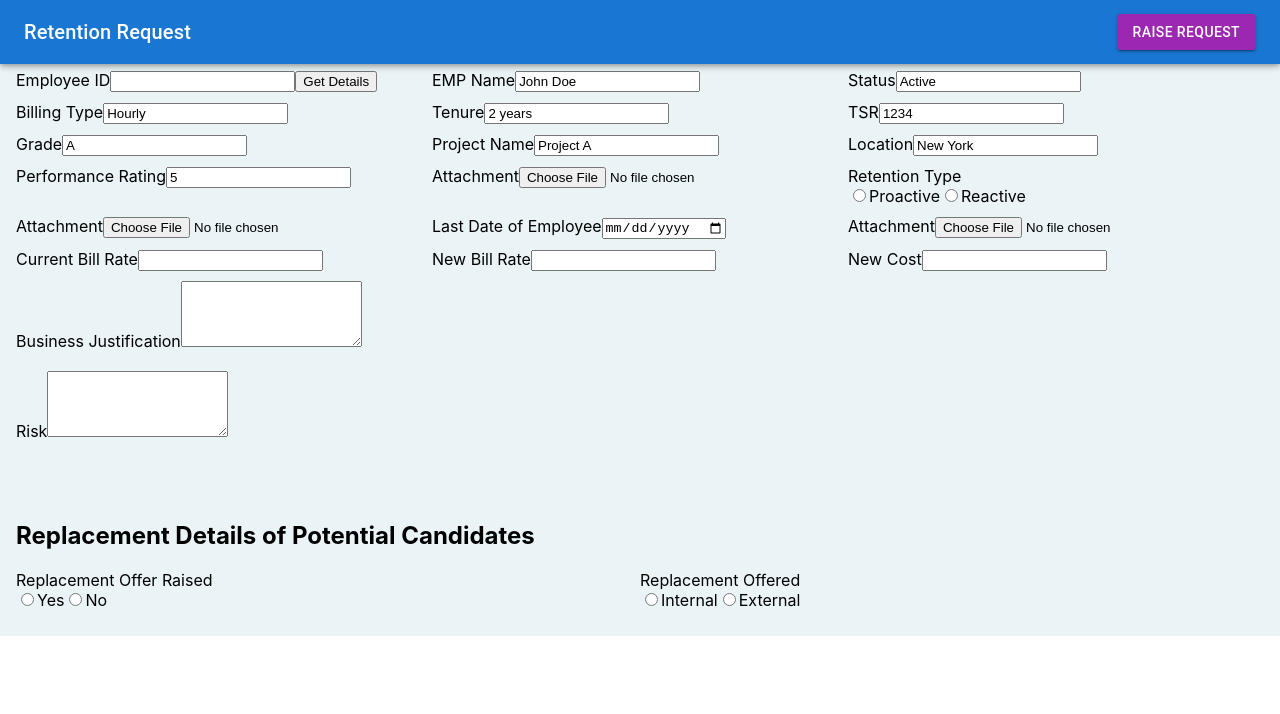
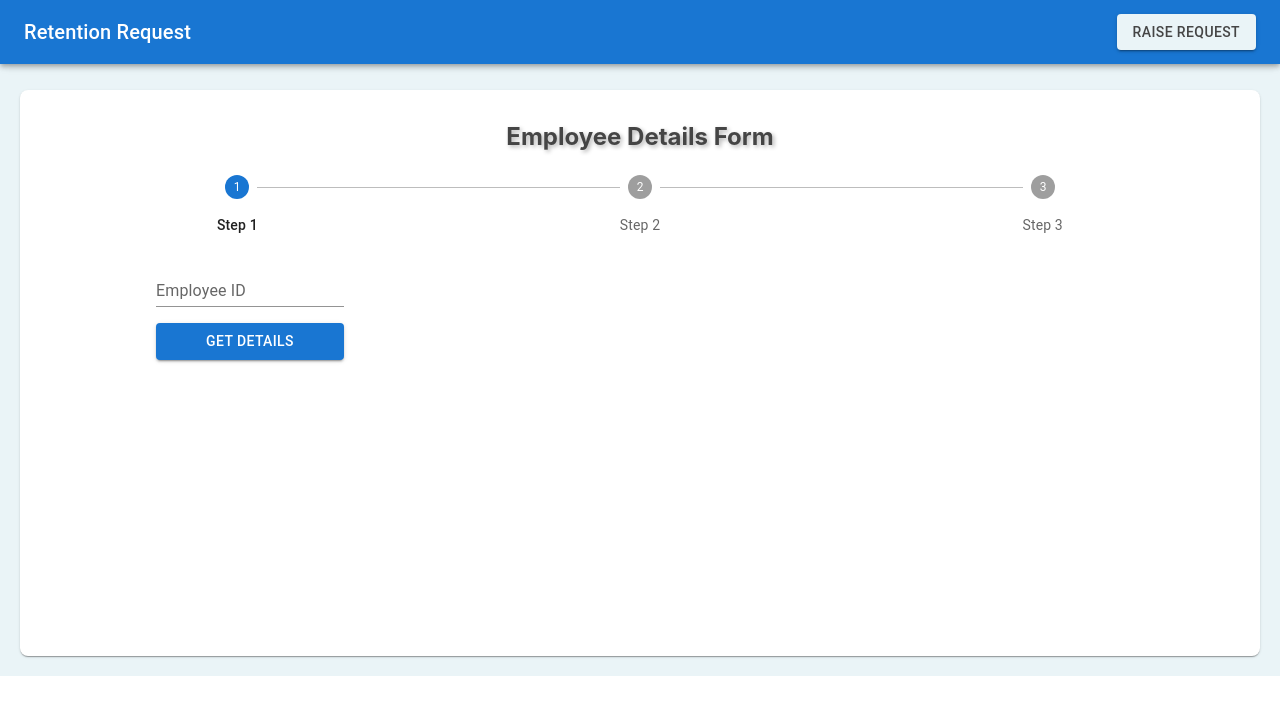
Before and after one commit to SandhyaP-Hexaware/retension_application, a React (Create React App) app: page /RetentionForm in a window 1280 px wide. Shown: the top 714 px of the page. Built offline with nearby package versions, Linux system fonts and the light colour scheme.

Commit message:
update retention form

```diff
--- a/package.json
+++ b/package.json
@@ -6,7 +6,8 @@
     "@emotion/react": "^11.11.1",
     "@emotion/styled": "^11.11.0",
     "@mui/icons-material": "^5.14.0",
-    "@mui/material": "^5.13.5",
+    "@mui/material": "^5.14.0",
+    "@mui/styles": "^5.14.0",
     "@testing-library/jest-dom": "^5.16.5",
     "@testing-library/react": "^13.4.0",
     "@testing-library/user-event": "^13.5.0",
--- a/src/App.js
+++ b/src/App.js
@@ -27,7 +27,7 @@ function App() {
     <AppBar position="fixed" color="primary" sx={{ paddingLeft: 0, paddingRight: 0 }}>
   <Toolbar>
     <Typography variant="h6">Retention Request</Typography>
-    <Button variant="contained" color="secondary" style={{ marginLeft: 'auto' }}>
+    <Button variant="contained" style={{ marginLeft: 'auto', backgroundColor: '#eaf4f7', color: '#454545' }}>
       Raise Request
     </Button>
   </Toolbar>
--- a/src/components/RetentionForm.js
+++ b/src/components/RetentionForm.js
@@ -1,188 +1,298 @@
-import React from 'react';
-import { styled, createTheme, ThemeProvider } from '@mui/material/styles';
-import {
-  Grid,
-  Typography,
-  TextField,
-  Select,
-  MenuItem,
-  Button,
-  Table,
-  TableContainer,
-  TableHead,
-  TableRow,
-  TableCell,
-  TableBody,
-  Paper,
-  AppBar,
-  Toolbar,
-} from '@mui/material';
+import React, { useState } from "react"
+import { styled, createTheme, ThemeProvider } from "@mui/material/styles"
+import { Grid, TextField, RadioGroup, FormControlLabel, Radio, Card, Button, Stepper, Step, StepLabel } from "@mui/material"
+import {data }from "../data";
 
-const theme = createTheme();
+const theme = createTheme({
+  // Your theme configuration
+})
 
-const RootContainer = styled('div')({
-  backgroundColor: '#eaf4f7',
-  padding: '16px',
-  paddingTop: '70px', // Added top padding to offset the app bar
-});
+const RootContainer = styled("div")({
+  backgroundColor: "#eaf4f7",
+  padding: "20px",
+  paddingTop: "90px"
+})
 
-const SearchSection = styled('div')({
-  marginBottom: '16px',
-});
+const cardStyle = {
+  padding: "16px",
+  borderRadius: "8px",
+  height: "100%"
+}
 
-const GridContainer = styled('div')({
-  backgroundColor: '#fff',
-  padding: '16px',
-  borderRadius: '8px',
-});
+const FormTitle = styled("h1")({
+  fontSize: "24px",
+  marginBottom: "24px",
+  textAlign: "center",
+  color: "#454545",
+  textShadow: "2px 2px 4px rgba(0, 0, 0, 0.3)"
+})
+
+const StyledButton = styled(Button)({
+  marginTop: "24px",
+  width: "100%",
+  padding: "12px 24px",
+  fontSize: "16px",
+  borderRadius: "4px",
+  textTransform: "uppercase",
+  fontWeight: "bold"
+})
+
+const steps = ["Step 1", "Step 2", "Step 3"] // Define the steps of the stepper
 
 const EmployeeDetails = () => {
+  const [activeStep, setActiveStep] = useState(0)// Track the active step
+  const [employeeId, setEmployeeId] = useState("");
+  const [empName, setEmpName] = useState("");
+  const [status, setStatus] = useState("");
+  const [tenure, setTenure] = useState("");
+  const [location, setLocation] = useState("");
+  const [project, setProject] = useState("");
+  const [grade, setGrade] = useState("");
+  const [tsr, setTsr] = useState("");
+  const [pr, setPr] = useState("");
+  const [billType, setBillType] = useState("");
+  const [error, setError] = useState("");
+
+  const handleNext = () => {
+    setActiveStep((prevStep) => prevStep + 1)
+  }
+
+  const handleBack = () => {
+    setActiveStep((prevStep) => prevStep - 1)
+  }
+
+  const handleGetDetails = () => {
+    if (employeeId.trim() === "") {
+      // Employee ID is not entered, show an error or perform any required action
+      setError("Please enter an Employee ID");
+      return;
+    }
+
+    const employee = data.find((emp) => emp.employeeId === employeeId);
+
+    if (employee) {
+      setEmpName(employee.empName);
+      setStatus(employee.status);
+      setTenure(employee.tenure);
+      setLocation(employee.location);
+      setGrade(employee.grade);
+      setProject(employee.projectName)
+      setTsr(employee.tsr);
+      setPr(employee.performanceRating);
+      setBillType(employee.billingType)
+      console.log(employee.empName, "employee name")
+    } else {
+      setEmpName("");
+      setError("Employee not found");
+    }
+
+    handleNext();
+  };
+
+  const handleSubmit = () => {
+    // Handle form submission logic here
+  }
   return (
     <ThemeProvider theme={theme}>
       <RootContainer>
-        <div>
-          <div className="row">
-            <div className="column">
-              <label htmlFor="employeeId">Employee ID</label>
-              <input type="text" id="employeeId" />
-              <button>Get Details</button>
-            </div>
-            <div className="column">
-              <label htmlFor="empName">EMP Name</label>
-              <input type="text" id="empName" value="John Doe" readOnly />
-            </div>
-            <div className="column">
-              <label htmlFor="status">Status</label>
-              <input type="text" id="status" value="Active" readOnly />
-            </div>
-          </div>
-          <div className="row">
-            <div className="column">
-              <label htmlFor="billingType">Billing Type</label>
-              <input type="text" id="billingType" value="Hourly" readOnly />
-            </div>
-            <div className="column">
-              <label htmlFor="tenure">Tenure</label>
-              <input type="text" id="tenure" value="2 years" readOnly />
-            </div>
-            <div className="column">
-              <label htmlFor="tsr">TSR</label>
-              <input type="text" id="tsr" value="1234" readOnly />
-            </div>
-          </div>
-          <div className="row">
-            <div className="column">
-              <label htmlFor="grade">Grade</label>
-              <input type="text" id="grade" value="A" readOnly />
-            </div>
-            <div className="column">
-              <label htmlFor="projectName">Project Name</label>
-              <input type="text" id="projectName" value="Project A" readOnly />
-            </div>
-            <div className="column">
-              <label htmlFor="location">Location</label>
-              <input type="text" id="location" value="New York" readOnly />
-            </div>
-          </div>
-          <div className="row">
-            <div className="column">
-              <label htmlFor="performanceRating">Performance Rating</label>
-              <input type="text" id="performanceRating" value="5" readOnly />
-            </div>
-            <div className="column">
-              <label htmlFor="attachment1">Attachment</label>
-              <input type="file" id="attachment1" />
-            </div>
-            <div className="column">
-              <label htmlFor="retentionType">Retention Type</label>
-              <div>
-                <label>
-                  <input type="radio" name="retentionType" value="proactive" />
-                  Proactive
-                </label>
-                <label>
-                  <input type="radio" name="retentionType" value="reactive" />
-                  Reactive
-                </label>
-              </div>
-            </div>
-          </div>
-          <div className="row">
-            <div className="column">
-              <label htmlFor="attachment2">Attachment</label>
-              <input type="file" id="attachment2" />
-            </div>
-            <div className="column">
-              <label htmlFor="lastDate">Last Date of Employee</label>
-              <input type="date" id="lastDate" />
-            </div>
-            <div className="column">
-              <label htmlFor="attachment3">Attachment</label>
-              <input type="file" id="attachment3" />
-            </div>
-          </div>
-          <div className="row">
-            <div className="column">
-              <label htmlFor="currentBillRate">Current Bill Rate</label>
-              <input type="text" id="currentBillRate" />
-            </div>
-            <div className="column">
-              <label htmlFor="newBillRate">New Bill Rate</label>
-              <input type="text" id="newBillRate" />
-            </div>
-            <div className="column">
-              <label htmlFor="newCost">New Cost</label>
-              <input type="text" id="newCost" />
-            </div>
-          </div>
-          <div className="row">
-            <div className="full-width">
-              <label htmlFor="businessJustification">Business Justification</label>
-              <textarea id="businessJustification" rows="4"></textarea>
-            </div>
-          </div>
-          <div className="row">
-            <div className="full-width">
-              <label htmlFor="risk">Risk</label>
-              <textarea id="risk" rows="4"></textarea>
-            </div>
-          </div>
-          <br />
-          <div className="scrollable">
-            <h2>Replacement Details of Potential Candidates</h2>
-            <div className="row">
-              <div className="column">
-                <label htmlFor="replacementOfferRaised">Replacement Offer Raised</label>
-                <div>
-                  <label>
-                    <input type="radio" name="replacementOfferRaised" value="yes" />
-                    Yes
-                  </label>
-                  <label>
-                    <input type="radio" name="replacementOfferRaised" value="no" />
-                    No
-                  </label>
-                </div>
-              </div>
-              <div className="column">
-                <label htmlFor="replacementOffered">Replacement Offered</label>
-                <div>
-                  <label>
-                    <input type="radio" name="replacementOffered" value="internal" />
-                    Internal
-                  </label>
-                  <label>
-                    <input type="radio" name="replacementOffered" value="external" />
-                    External
-                  </label>
-                </div>
-              </div>
-            </div>
-          </div>
-        </div>
+        <Card sx={cardStyle}>
+          <FormTitle>Employee Details Form</FormTitle>
+          <Stepper activeStep={activeStep} alternativeLabel>
+            {steps.map((label) => (
+              <Step key={label}>
+                <StepLabel>{label}</StepLabel>
+              </Step>
+            ))}
+          </Stepper>
+          <Grid container spacing={2}>
+            {activeStep === 0 && (
+              <Grid item xs={12} md={2} mt={3} ml={15} marginBottom={35}>
+                {/* Step 1: Employee ID, Get Details Button */}
+                <TextField
+                  id="employeeId"
+                  label="Employee ID"
+                  variant="standard"
+                  fullWidth
+                  value={employeeId}
+                  onChange={(e) => setEmployeeId(e.target.value)}
+                />
+                {error && <p style={{ color: "red" }}>{error}</p>}
+
+                <Grid mt={2}>
+                  <Button variant="contained" color="primary" fullWidth onClick={handleGetDetails}>
+                    Get Details
+                  </Button>
+                </Grid>
+              </Grid>
+            )}
+            {activeStep === 1 && (
+              <Grid container justifyContent="center" alignItems="center">
+                {activeStep === 1 && (
+                  <Grid item xs={12} md={8}>
+                    <Grid container spacing={2} marginTop={6} marginBottom={10} justifyContent="center">
+                      <Grid item xs={12} sm={4}>
+                        <TextField id="empName" label="EMP Name" fullWidth variant="standard" value={empName} />
+                      </Grid>
+                      <Grid item xs={12} sm={4}>
+                        <TextField id="status" label="Status" fullWidth variant="standard" value={status}/>
+                      </Grid>
+                      <Grid item xs={12} sm={4}>
+                        <TextField id="location" label="Location" fullWidth variant="standard" value={location}/>
+                      </Grid>
+                      <Grid item xs={12} sm={6}>
+                        <TextField id="tenure" label="Tenure" fullWidth variant="standard" value={tenure}/>
+                      </Grid>
+                      <Grid item xs={12} sm={6}>
+                        <TextField id="grade" label="Grade" fullWidth variant="standard" value={grade}/>
+                      </Grid>
+                      <Grid item xs={12} sm={7}>
+                        <TextField id="projectName" label="Project Name" fullWidth variant="standard" value={project}/>
+                      </Grid>
+                      <Grid item xs={12} sm={3}>
+                        <TextField id="TSR" label="TSR" fullWidth variant="standard" value={tsr}/>
+                      </Grid>
+                      <Grid item xs={12} sm={2}>
+                        <TextField id="performanceRating" label="Performance Rating" fullWidth variant="standard" value={pr}/>
+                      </Grid>
+                      <Grid item xs={12} sm={6} marginRight={57}>
+                        <TextField id="billingType" label="Billing Type" fullWidth variant="standard" value={billType}/>
+                      </Grid>
+                    </Grid>
+                    <Grid container justifyContent="space-between">
+                      <Grid item>
+                        <Button color="primary" onClick={handleBack} variant="contained">
+                          Back
+                        </Button>
+                      </Grid>
+                      <Grid item>
+                        <Button variant="contained" color="primary" onClick={handleNext}>
+                          Next
+                        </Button>
+                      </Grid>
+                    </Grid>
+                  </Grid>
+                )}
+              </Grid>
+            )}
+            {activeStep === 2 && (
+              <Grid item xs={12} md={8} margin="0 auto">
+                <Grid container spacing={2} marginTop={3} marginBottom={4}>
+                  <Grid item xs={12} sm={12}>
+                    <TextField id="experience" label="Experience" multiline rows={3} fullWidth variant="standard" />
+                  </Grid>
+                  <Grid item xs={12} sm={4} mt={2}>
+                    <Grid container spacing={2}>
+                      <Grid item>
+                        <label htmlFor="inHandOfferLetterValidated">In-Hand Offer Letter Validated</label>
+                      </Grid>
+                      <Grid item>
+                        <RadioGroup name="inHandOfferLetterValidated" row>
+                          <FormControlLabel value="yes" control={<Radio />} label="Yes" />
+                          <FormControlLabel value="no" control={<Radio />} label="No" />
+                        </RadioGroup>
+                      </Grid>
+                    </Grid>
+                  </Grid>
+                  <Grid item xs={12} sm={4} mt={2}>
+                    <Grid container spacing={2}>
+                      <Grid item>
+                        <label htmlFor="attachment">Attachment</label>
+                      </Grid>
+                      <Grid item>
+                        <div style={{ marginTop: "8px" }}>
+                          <input type="file" id="attachment" />
+                        </div>
+                      </Grid>
+                    </Grid>
+                  </Grid>
+                  <Grid item xs={12} sm={4} mt={2}>
+                    <Grid container spacing={2}>
+                      <Grid item>
+                        <label htmlFor="retentionType">Retention Type</label>
+                      </Grid>
+                      <Grid item>
+                        <RadioGroup name="retentionType" row>
+                          <FormControlLabel value="proactive" control={<Radio />} label="Proactive" />
+                          <FormControlLabel value="reactive" control={<Radio />} label="Reactive" />
+                        </RadioGroup>
+                      </Grid>
+                    </Grid>
+                  </Grid>
+                  <Grid item xs={12} sm={6} mt={2} marginRight={57}>
+                    <TextField
+                      id="lastDate"
+                      label="Last Date of Employee"
+                      type="date"
+                      fullWidth
+                      InputLabelProps={{
+                        shrink: true
+                      }}
+                      InputProps={{
+                        placeholder: "Select date"
+                      }}
+                    />
+                  </Grid>
+                </Grid>
+                <Grid container justifyContent="space-between">
+                  <Grid item>
+                    <Button color="primary" onClick={handleBack} variant="contained">
+                      Back
+                    </Button>
+                  </Grid>
+                  <Grid item>
+                    <Button variant="contained" color="primary" onClick={handleNext}>
+                      Next
+                    </Button>
+                  </Grid>
+                </Grid>
+              </Grid>
+            )}
+            {activeStep === 3 && (
+              <Grid container justifyContent="center" alignItems="center">
+                <Grid item xs={12} md={8}>
+                  <Grid container spacing={2} marginTop={6} marginBottom={10} justifyContent="center">
+                    <Grid item xs={12} sm={6}>
+                      <TextField id="currentBillRate" label="Current Bill Rate" fullWidth variant="standard" />
+                    </Grid>
+                    <Grid item xs={12} sm={6}>
+                      <TextField id="currentMargin" label="Current Margin" fullWidth variant="standard" />
+                    </Grid>
+                    <Grid item xs={12} sm={6}>
+                      <TextField id="newBillRate" label="New Bill Rate" fullWidth variant="standard" />
+                    </Grid>
+                    <Grid item xs={12} sm={6}>
+                      <TextField id="newMargin" label="New Margin" fullWidth variant="standard" />
+                    </Grid>
+                    <Grid item xs={12} sm={6} marginRight={57}>
+                      <TextField id="newCost" label="New Cost" fullWidth variant="standard" />
+                    </Grid>
+                    <Grid item xs={12} sm={12} marginRight={57}>
+                      <TextField id="businessJustification" label="Business Justification" multiline rows={3} fullWidth variant="standard" />
+                    </Grid>
+                    <Grid item xs={12} sm={12} marginRight={57}>
+                      <TextField id="risk" label="Risk" fullWidth variant="standard" />
+                    </Grid>
+                  </Grid>
+                  <Grid container justifyContent="space-between">
+                    <Grid item>
+                      <Button color="primary" onClick={handleBack} variant="contained">
+                        Back
+                      </Button>
+                    </Grid>
+                    <Grid item>
+                      <Button variant="contained" color="primary" onClick={handleSubmit}>
+                        Submit
+                      </Button>
+                    </Grid>
+                  </Grid>
+                </Grid>
+              </Grid>
+            )}
+          </Grid>
+        </Card>
       </RootContainer>
     </ThemeProvider>
-  );
-};
+  )
+}
 
-export default EmployeeDetails;
+export default EmployeeDetails
--- a/src/data.js
+++ b/src/data.js
@@ -1,19 +1,83 @@
 export const data = [
     {
-      employeeId: '1234',
-      tsr: 'TSR1',
-      billingType: 'Type1',
-      raisedBy: 'John Doe',
-      raisedById: '456',
-      status: 'Open',
+    employeeId: '1234',
+    retentionType: 'Proactive',
+    empName: 'Bhavya Ukkalam',
+    lastDate: '2023-08-31',
+    tenure: '1.5 years',
+    currentBillRate: '90',
+    projectName: 'XYZ',
+    newBillRate: '100',
+    CurrentMargin:'25%',
+    NewMargin:'999',
+    status: 'Open',
+    newCost: '400',
+    tsr: 'Lead- Business Analyst- STEP',
+    offerLetterValidated: 'Yes',
+    location: 'Chennai',
+    attachment1: null,
+    billingType: 'Billable',
+    attachment2: null,
+    grade: 'G5',
+    attachment3: null,
+    performanceRating: '5',
+    experince:'Worked as software engineer in ABC company on .Net technology for 2 years,currently working as a team leader in XYZ company',
+    businessJustification:'Employee is a key resource for the project and has been performing well in the project',
+    risk: 'we may lost the key resource person for the project',
+    VHUHVDHApprovedRetentionRequest: false,
+    VHUHVDHComments:null,
+    VHUHVDHRejectionReason :null,
+    HRBPsApprovedRetentionRequest:null,
+    HRBPComments:null,
+    HRBPRejectionReason :null,
+    HRGeoHeadsApprovedRetentionRequest:null,
+    HRGeoHeadsComments :null,
+    HRGeoHeadsRejectionReason : null,
+    AwaitingHRGeoHeadApproval: null,
+    CpoComments :null,
+    CpoRejectionReason :null
     },
     {
-      employeeId: '5678',
+      employeeId: '1000075797',
       tsr: 'TSR2',
       billingType: 'Type2',
       raisedBy: 'Jane Smith',
       raisedById: '789',
       status: 'Awaiting Approval',
     },
+    {
+      employeeId: '1000075799',
+      tsr: 'TSR1',
+      billingType: 'Type1',
+      raisedBy: 'Steve Roggers',
+      raisedById: '456',
+      status: 'Open',
+    },
+    {
+      employeeId: '1000075798',
+      tsr: 'TSR2',
+      billingType: 'Type2',
+      raisedBy: 'Jaqueline Adam',
+      raisedById: '789',
+      status: 'Awaiting Approval',
+    },
+    {
+      employeeId: '1000075710',
+      tsr: 'TSR1',
+      billingType: 'Type1',
+      raisedBy: 'John cena',
+      raisedById: '456',
+      status: 'Open',
+    },
+    {
+      employeeId: '1000075712',
+      tsr: 'TSR2',
+      billingType: 'Type2',
+      raisedBy: 'David Warner',
+      raisedById: '789',
+      status: 'Awaiting Approval',
+    },
     // Add more dummy data here
   ];
+
+  // export default data;
```
Also changed, not shown: 1 other file (tests, documents, lock files or other folders).
